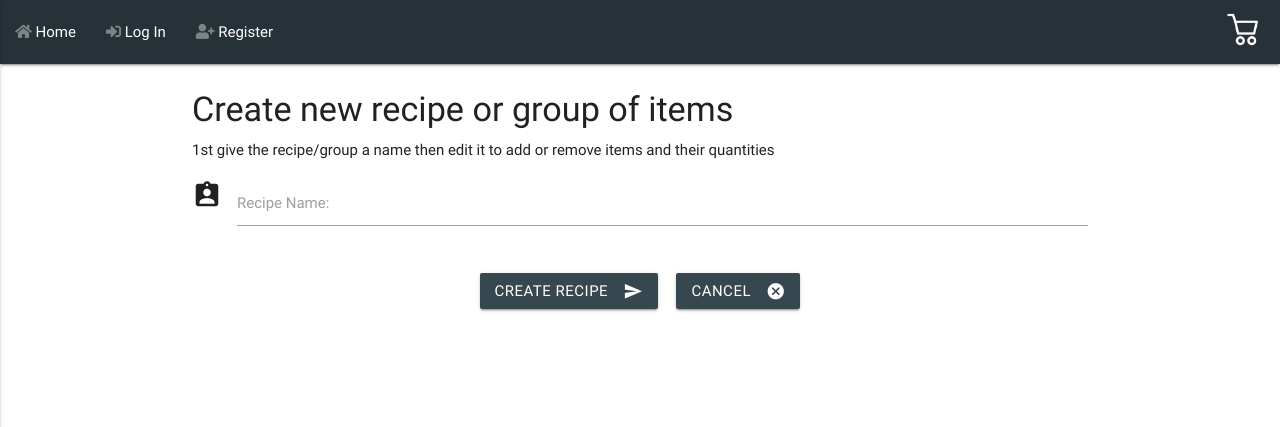
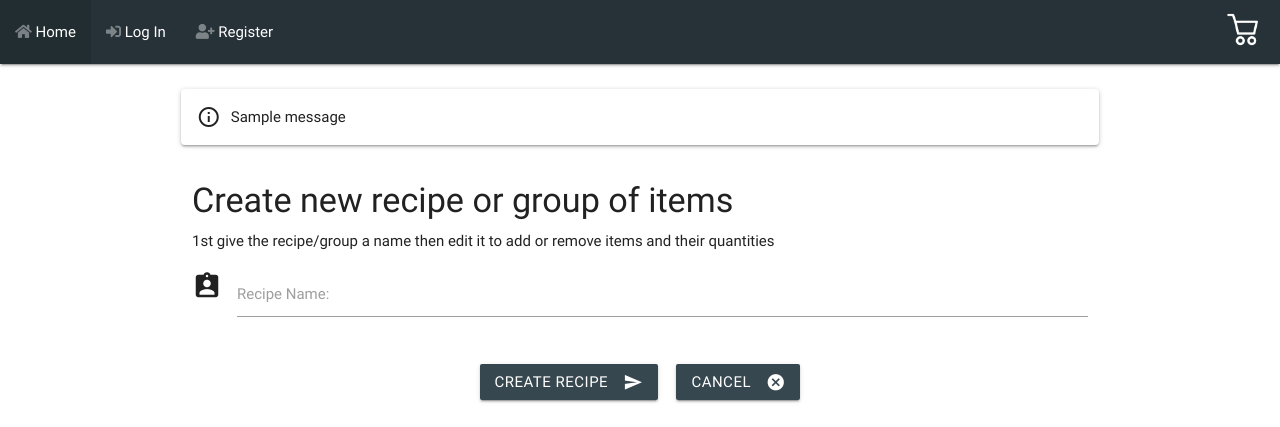
Before and after one commit to xz3t/milestone-3, a Flask app: page /add_recipe in a window 1280 px wide. Shown: the top 427 px of the page. Run offline with Flask 2, Linux system fonts and the light colour scheme; one stand-in notice (Sample message) is shown; some libraries are stand-ins or nearby versions.

Commit message:
Flash messages style change

```diff
--- a/static/css/style.css
+++ b/static/css/style.css
@@ -14,6 +14,34 @@ main {
 
 header {
     padding-bottom: 10px;
+}
+
+/* flash message*/
+
+.materialert{
+    position: relative;
+    min-width: 150px;
+    padding: 15px;
+    margin-bottom: 20px;
+    margin-top: 15px;
+    border: 1px solid transparent;
+    border-radius: 4px;
+    transition: all 0.1s linear;
+    webkit-box-shadow: 0 2px 2px 0 rgba(0,0,0,0.14), 0 3px 1px -2px rgba(0,0,0,0.12), 0 1px 5px 0 rgba(0,0,0,0.2);
+    box-shadow: 0 2px 2px 0 rgba(0,0,0,0.14), 0 3px 1px -2px rgba(0,0,0,0.12), 0 1px 5px 0 rgba(0,0,0,0.2);
+    display: -webkit-box;
+    display: -webkit-flex;
+    display: -ms-flexbox;
+    display: flex;
+    -webkit-box-align: center;
+    -webkit-align-items: center;
+    -ms-flex-align: center;
+    align-items: center;
+
+}
+
+.materialert .material-icons{
+    margin-right: 10px;
 }
 
 /* nav logo and icons*/
@@ -121,7 +149,7 @@ header {
 }
 
 
-/* foooter */
+/* footer */
 
 .footer-icon {
     margin-right: 10px;
--- a/templates/base.html
+++ b/templates/base.html
@@ -58,10 +58,10 @@
     <!-- section with flash message -->
     <section>
         {% with messages = get_flashed_messages() %} {% if messages %} {% for message in messages %}
-        <div id="message" class="row">
-            <div class="col s6 offset-s3 center-align">
-                <h6 class="center-align text-shadow ">{{ message }}</h6>
-            </div>
+        <div class="container">
+             <div id="message" class="row materialert center-align">
+                <i class="material-icons">info_outline</i><span>{{ message }}</span>
+             </div>
         </div>
         {% endfor %} {% endif %} {% endwith %}
     </section>
@@ -102,8 +102,19 @@
             <i class="small material-icons">arrow_upward</i>
         </a>
     </div>
+    <!-- share modal  -->
+    <div id="modal2" class="modal">
+        <div class="modal-content">
+            <h4>Share shopping list</h4>
+            <button data-clipboard-text="https://weekly-shopping-app.herokuapp.com/share_shopping_list/{{user}}">Copy me!</button>
+        </div>
+        <div class="modal-footer">
+            <a href="#!" class="modal-close waves-effect waves-green btn-flat">Close</a>
+        </div>
+    </div>
     <script src="https://cdnjs.cloudflare.com/ajax/libs/jquery/3.2.1/jquery.min.js"></script>
     <script src="https://cdnjs.cloudflare.com/ajax/libs/materialize/0.100.2/js/materialize.min.js"></script>
+    <script type="text/javascript" src="https://milankyncl.github.io/jquery-copy-to-clipboard/jquery.copy-to-clipboard.js"></script>
     <script src="{{url_for('static', filename='js/imgBB.js')}}"></script>
     <script type="text/javascript">
         $(document).ready(function () {
```
